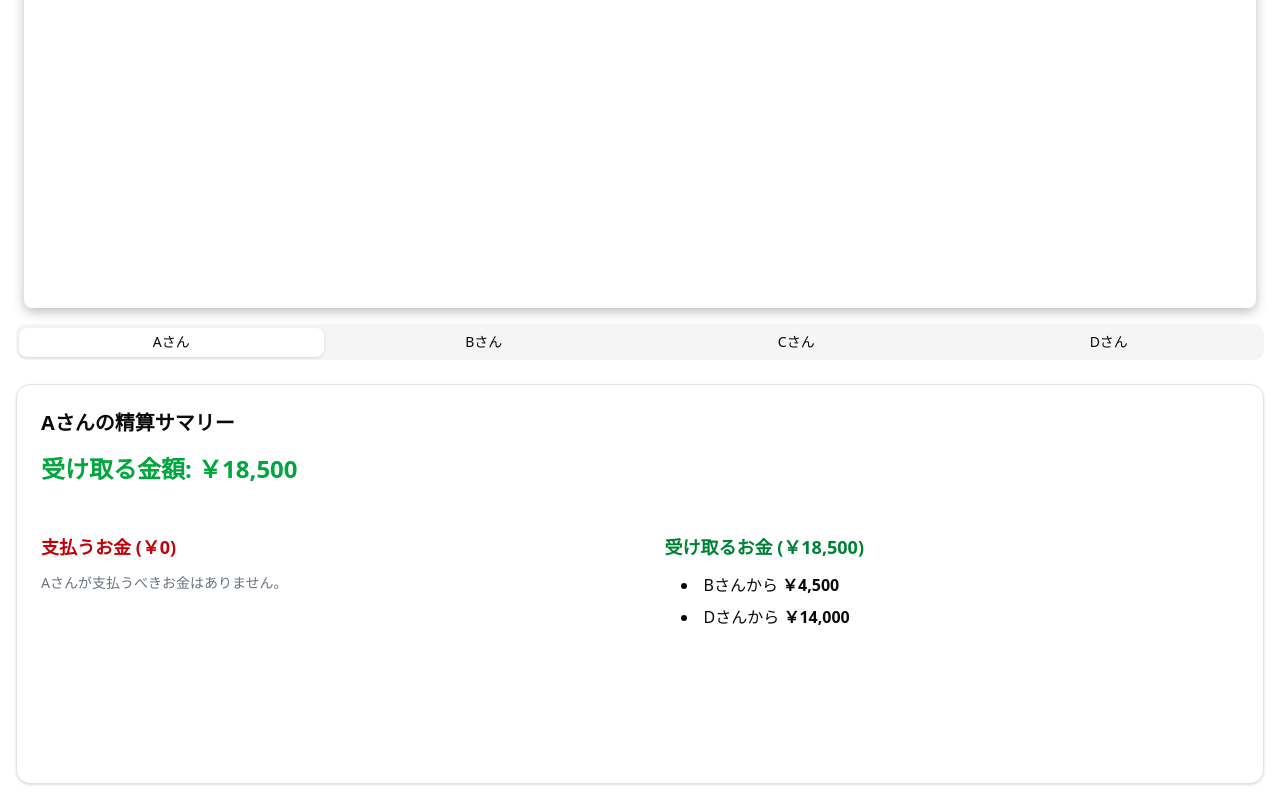
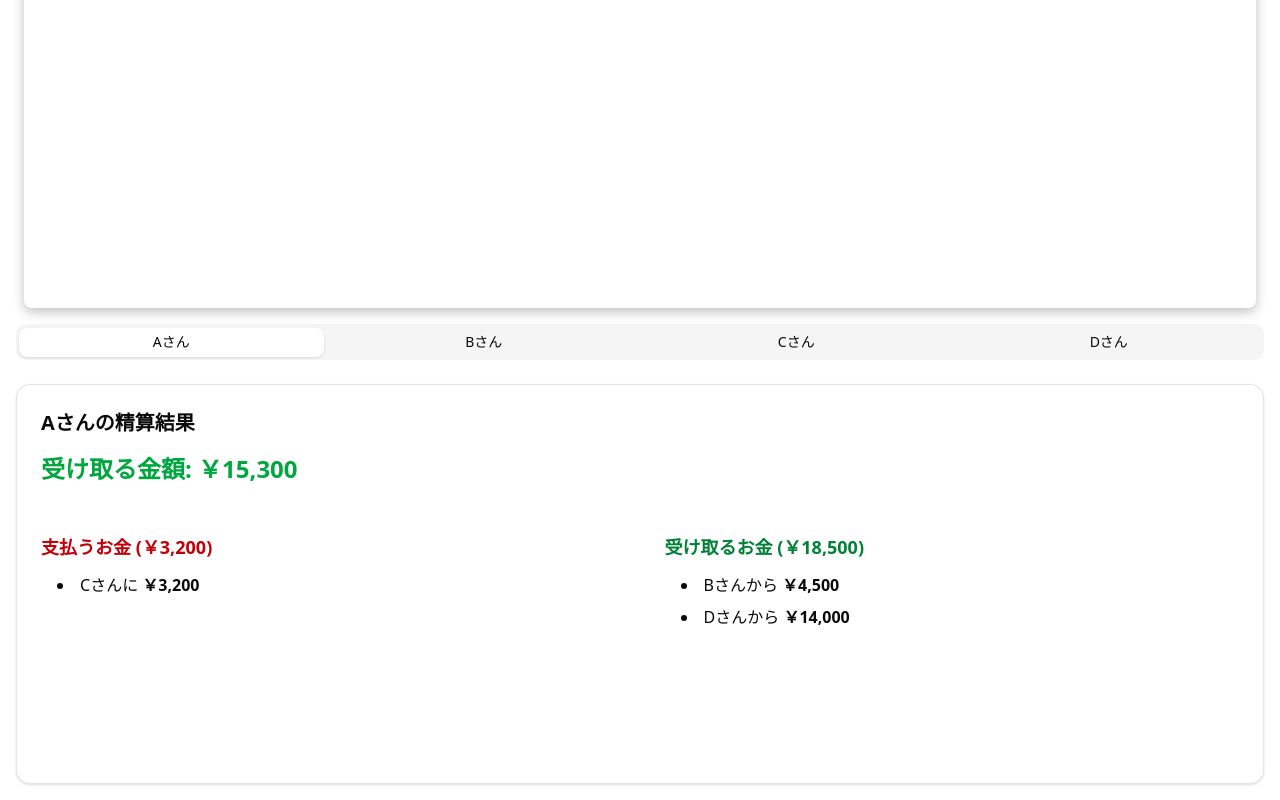
Before and after one commit to u-hossy/project-experiment, a React (Vite) app in the folder frontend/: page / in a window 1280 px wide. Shown: the part 2394-3194 px from the top of the page. Built offline with nearby package versions, Linux system fonts and the light colour scheme; data requests are answered from the project's data file.

Commit message:
feature/add-result

```diff
--- a/frontend/package.json
+++ b/frontend/package.json
@@ -14,8 +14,9 @@
   },
   "dependencies": {
     "@radix-ui/react-dialog": "^1.1.15",
+    "@radix-ui/react-dropdown-menu": "^2.1.16",
     "@radix-ui/react-select": "^2.2.6",
-    "@radix-ui/react-dropdown-menu": "^2.1.16",
+    "@radix-ui/react-separator": "^1.1.7",
     "@radix-ui/react-slot": "^1.2.3",
     "@radix-ui/react-tabs": "^1.1.13",
     "@tailwindcss/vite": "^4.1.16",
--- a/frontend/src/components/ResultDetailCard.tsx
+++ b/frontend/src/components/ResultDetailCard.tsx
@@ -6,6 +6,7 @@ const sampleResult = [
   { from: "B", to: "A", amount: 4500 },
   { from: "D", to: "A", amount: 14000 },
   { from: "B", to: "C", amount: 2800 },
+  { from: "A", to: "C", amount: 3200 },
 ];
 
 const formatCurrency = (amount) => {
@@ -33,7 +34,7 @@ export default function ResultDetailCard({ person }) {
     <Card className="mt-4">
       <CardHeader>
         <CardTitle className="text-xl">
-            {person}さんの精算サマリー
+            {person}さんの精算結果
         </CardTitle>
         <div className={`mt-2 text-2xl font-bold ${netStyle}`}>
           {netText}: {formatCurrency(Math.abs(netAmount))}
```
Also changed, not shown: 1 other file (tests, documents, lock files or other folders).
